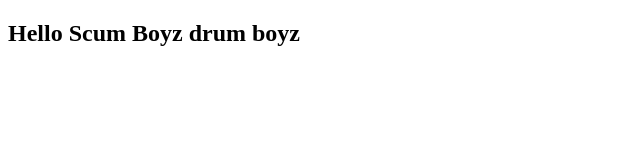
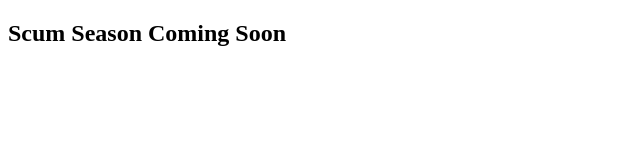
Before and after one commit to yessirzkkie/Scum-Season-Brand, a plain HTML site: page index.html in a window 1280 px wide. Shown: the full height of the page, 0-640 px from the left. Drawn offline with Linux system fonts and the light colour scheme.

Commit message:
name change

```diff
--- a/index.html
+++ b/index.html
@@ -6,6 +6,6 @@
     <title>Document</title>
 </head>
 <body>
-      <h2>Hello Scum Boyz drum boyz </h2>
+      <h2>Scum Season Coming Soon </h2>
 </body>
 </html>
```
